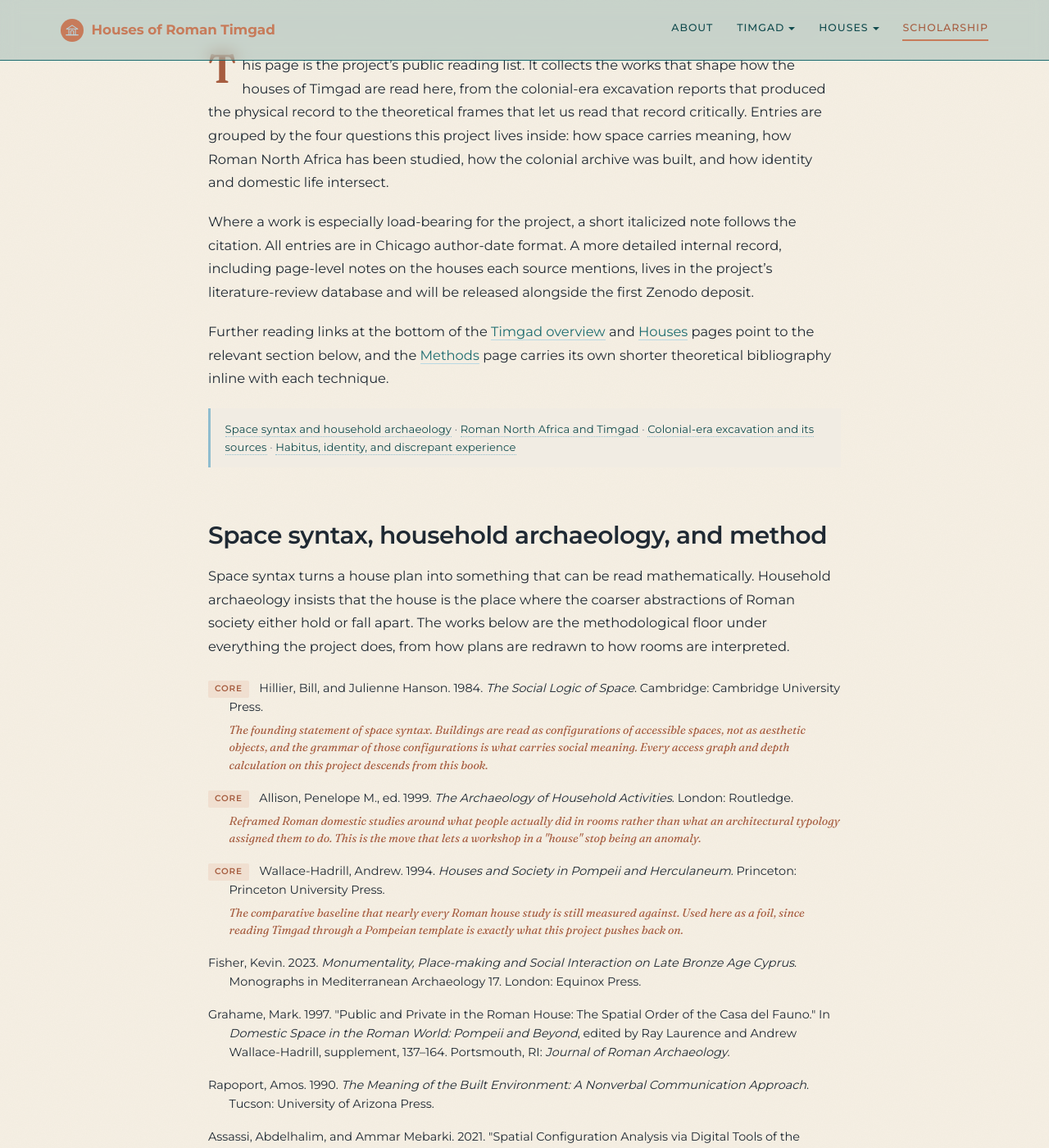
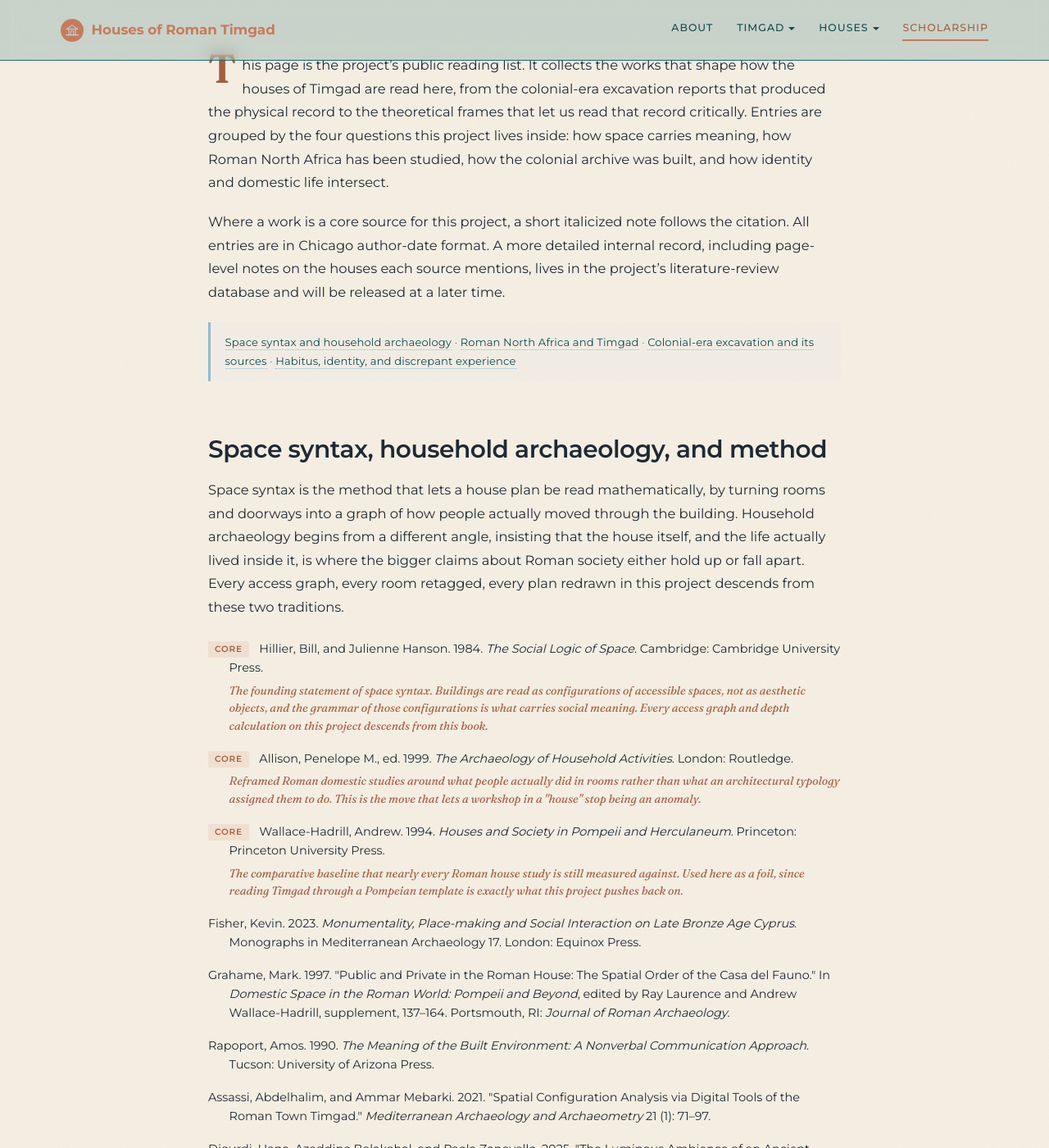
Before and after one commit to kimedher/timgadhouses, a Jekyll site: the page built from scholarship.md, in a window 1280 px wide and 1400 px high, scrolled down 275 px. Shown: the whole window at 82% size. Built offline with Jekyll 4.4.1, drawn with Linux system fonts in a browser that asks for light colours; some of the changed text lies outside the part shown.

Commit message:
Revise Scholarship intros and trim voice (Kim edit pass)

```diff
--- a/scholarship.md
+++ b/scholarship.md
@@ -8,9 +8,7 @@
 
 This page is the project's public reading list. It collects the works that shape how the houses of Timgad are read here, from the colonial-era excavation reports that produced the physical record to the theoretical frames that let us read that record critically. Entries are grouped by the four questions this project lives inside: how space carries meaning, how Roman North Africa has been studied, how the colonial archive was built, and how identity and domestic life intersect.
 
-Where a work is especially load-bearing for the project, a short italicized note follows the citation. All entries are in Chicago author-date format. A more detailed internal record, including page-level notes on the houses each source mentions, lives in the project's literature-review database and will be released alongside the first Zenodo deposit.
-
-Further reading links at the bottom of the [Timgad overview](/timgad/) and [Houses](/houses/) pages point to the relevant section below, and the [Methods](/methods/) page carries its own shorter theoretical bibliography inline with each technique.
+Where a work is a core source for this project, a short italicized note follows the citation. All entries are in Chicago author-date format. A more detailed internal record, including page-level notes on the houses each source mentions, lives in the project's literature-review database and will be released at a later time.
 
 <p class="scholarship-nav">
 <a href="#space-syntax-household-archaeology-and-method">Space syntax and household archaeology</a> ·
@@ -21,7 +19,7 @@
 
 ## Space syntax, household archaeology, and method
 
-Space syntax turns a house plan into something that can be read mathematically. Household archaeology insists that the house is the place where the coarser abstractions of Roman society either hold or fall apart. The works below are the methodological floor under everything the project does, from how plans are redrawn to how rooms are interpreted.
+Space syntax is the method that lets a house plan be read mathematically, by turning rooms and doorways into a graph of how people actually moved through the building. Household archaeology begins from a different angle, insisting that the house itself, and the life actually lived inside it, is where the bigger claims about Roman society either hold up or fall apart. Every access graph, every room retagged, every plan redrawn in this project descends from these two traditions.
 
 <div class="biblio">
 
@@ -50,7 +48,7 @@
 
 ## Roman North Africa and Timgad
 
-The regional frame and the modern Timgad-specific scholarship belong together here. Recent work has finally stopped treating the city as provincial exotica and started treating it for what it is, a well-documented, economically distinctive, locally lived-in Roman city. These works are how the project situates Timgad inside the wider empire, and inside the revival of North African archaeology over the last two decades.
+The regional frame and the Timgad-specific scholarship belong together here. Over the last two decades, the field has finally stopped treating Roman North Africa as a colonial curiosity at the edge of the empire, and started reading Timgad for what it actually was: a well-documented, economically distinctive, locally-lived-in Roman city. These are the works that place Timgad inside the wider empire, and this project inside the revival of Maghrebi archaeology.
 
 <div class="biblio">
 
@@ -213,7 +211,7 @@
 
 ## Habitus, identity, and discrepant experience
 
-Space syntax and household archaeology give us the architecture. Bourdieu's <em>habitus</em> and Mattingly's <em>discrepant identities</em> give us the lives lived inside it. Yvon Thébert's line that <em>domus</em> referred not only to the walls but also to the people within them is the project's organizing claim, and these works are where it comes from.
+For this project, space syntax and household archaeology give us the architecture, while Bourdieu's <em>habitus</em> and Mattingly's <em>discrepant identities</em> give us the lives lived inside it. Yvon Thébert's line that <em>domus</em> referred not only to the walls but also to the people within them is the project's organizing claim, and these works are a sample of where it comes from.
 
 <div class="biblio">
 
@@ -232,4 +230,4 @@
 
 <hr class="biblio-hr">
 
-<p class="biblio-note">This page is maintained by hand and will grow. Corrections and suggestions are warmly welcomed. Works in press, conference papers, and unpublished theses that Kim has read but has not yet catalogued here are tracked in the internal literature-review database and will filter onto this page as they become load-bearing for the project.</p>
+<p class="biblio-note">This page is maintained by hand and will grow. Corrections and suggestions are warmly welcomed. Works in press, conference papers, and unpublished theses that Kim has read but has not yet catalogued here are tracked in the internal literature-review database and will filter onto this page as they earn their place in the argument.</p>
```
